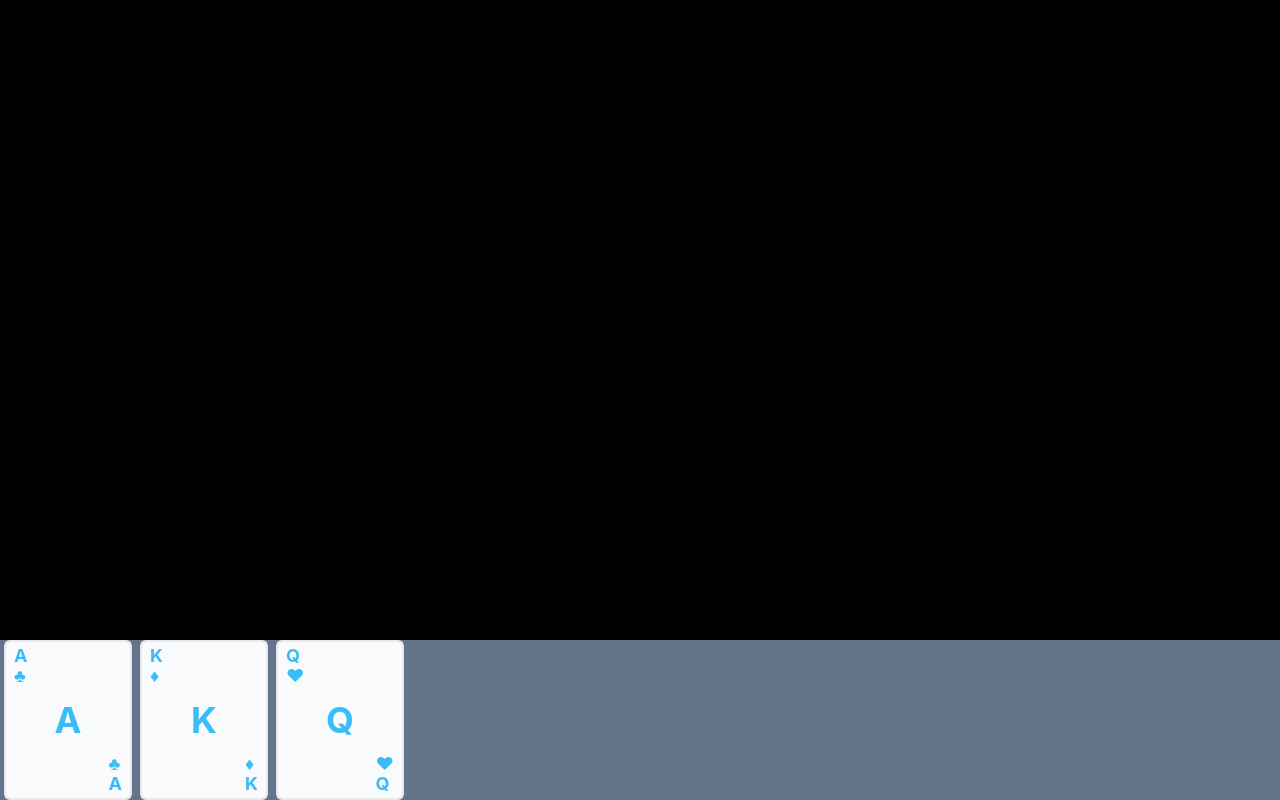
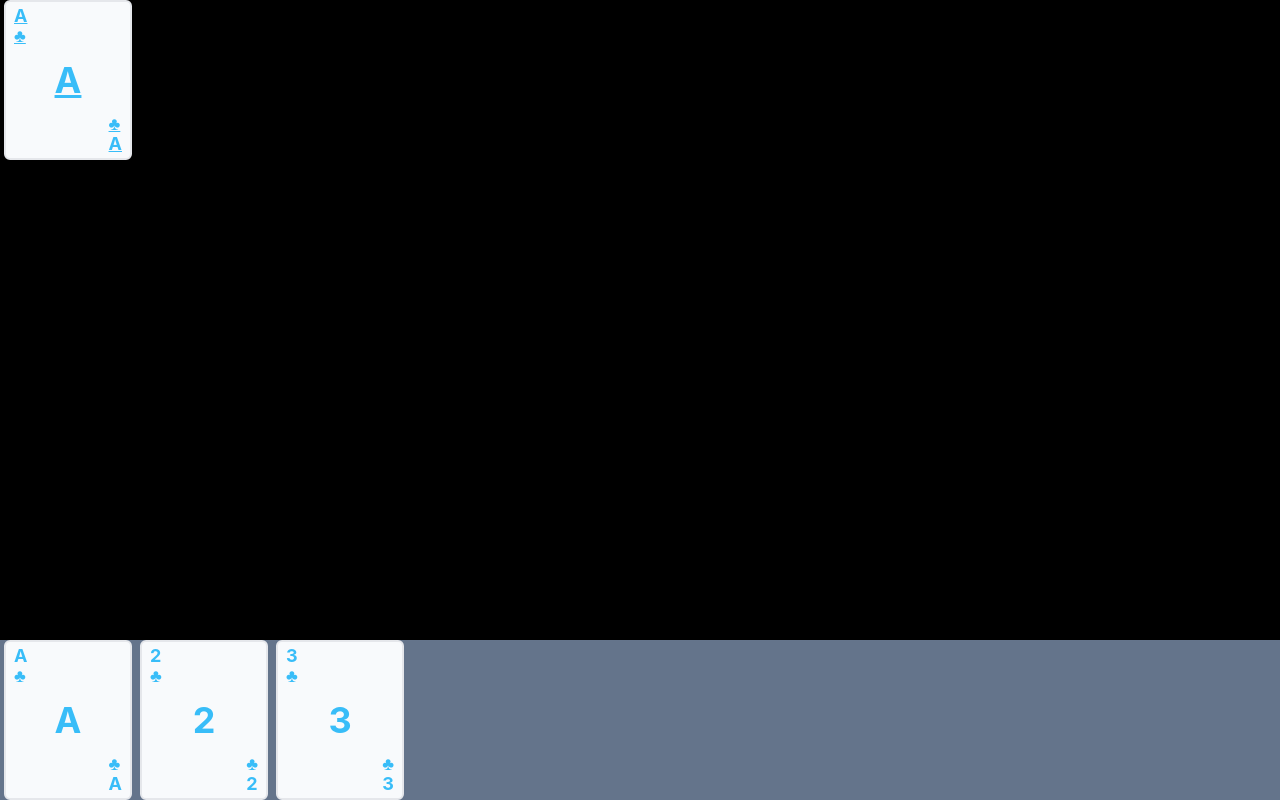
Before and after one commit to tfritzy/aces-web, a React (Create React App) app: page / in a window 1280 px wide. Built offline with nearby package versions, Linux system fonts and the light colour scheme.

Commit message:
Tinkering with card movement

```diff
--- a/src/Board.tsx
+++ b/src/Board.tsx
@@ -1,10 +1,131 @@
-import React from "react";
+import React, { useState } from "react";
 import { Dock } from "Dock";
+import { Deck } from "Deck";
+import { Card, CardType, getCard } from "Types";
+
+export const NULL_HELD_INDEX = -3;
+export const DECK_HELD_INDEX = -2;
+export const PILE_HELD_INDEX = -1;
 
 export const Board = () => {
+  const [canPickup, setCanPickup] = React.useState<boolean>(true);
+  const [heldIndex, setHeldIndex] = React.useState<number>(NULL_HELD_INDEX);
+  const [dropSlotIndex, setDropSlotIndex] = React.useState<number | null>(null);
+  const [pile, setPile] = useState<Card[]>([
+    getCard(CardType.ACE_OF_SPADES, 0),
+    getCard(CardType.TWO_OF_SPADES, 0),
+  ]);
+  const [deck, setDeck] = useState<Card>(getCard(CardType.ACE_OF_HEARTS, 0));
+  const [heldCards, setHeldCards] = React.useState<Card[]>([
+    getCard(CardType.ACE_OF_CLUBS, 0),
+    getCard(CardType.TWO_OF_CLUBS, 1),
+    getCard(CardType.THREE_OF_CLUBS, 2),
+  ]);
+
+  const handleSetDropSlotIndex = (index: number | null) => {
+    if (!canPickup) {
+      return;
+    }
+
+    if (heldIndex == null || index == null) {
+      return;
+    }
+
+    if (index - heldIndex === 0 || index - heldIndex === 1) {
+      setDropSlotIndex(null);
+      return;
+    }
+
+    setDropSlotIndex(index);
+  };
+
+  const getDroppedCard = (heldIndex: number): Card | undefined => {
+    if (heldIndex === DECK_HELD_INDEX) {
+      return deck;
+    } else if (heldIndex === PILE_HELD_INDEX) {
+      return pile.pop();
+    } else {
+      return heldCards[heldIndex];
+    }
+  };
+
+  const cleanupInvalidCards = () => {
+    const numInvalidBeforeIndex = [];
+    let sum = 0;
+    for (let i = 0; i < heldCards.length; i++) {
+      numInvalidBeforeIndex.push(sum);
+      if (heldCards[i].type === CardType.INVALID) {
+        sum++;
+      }
+    }
+
+    const now = Date.now();
+    const invalidCards = heldCards.filter(
+      (card) =>
+        card.createdTimeMs &&
+        card.type === CardType.INVALID &&
+        now - card.createdTimeMs > 150
+    );
+    console.log("Invalid cards", JSON.stringify(invalidCards));
+    invalidCards.forEach((card) => {
+      heldCards.splice(heldCards.indexOf(card), 1);
+    });
+    setHeldCards([...heldCards]);
+
+    setCanPickup(true);
+  };
+
+  const handleDrop = (e: React.DragEvent) => {
+    e.preventDefault();
+
+    if (dropSlotIndex === null || heldIndex === null) {
+      return;
+    }
+
+    const dropCard = getDroppedCard(heldIndex);
+    if (!dropCard) {
+      return;
+    }
+
+    const indexMod = heldIndex > dropSlotIndex ? 1 : 0;
+    const dummyCard = {
+      type: CardType.INVALID,
+      deck: 0,
+      points: 0,
+      suit: 0,
+      value: 0,
+      createdTimeMs: Date.now(),
+    };
+    heldCards.splice(dropSlotIndex, 0, dropCard);
+    heldCards[heldIndex + indexMod] = dummyCard;
+
+    setHeldCards([...heldCards]);
+    setDropSlotIndex(null);
+    setHeldIndex(NULL_HELD_INDEX);
+    setCanPickup(false);
+
+    setTimeout(cleanupInvalidCards, 200);
+  };
+
+  const handleSetHeldIndex = (index: number) => {
+    if (!canPickup) {
+      return;
+    }
+
+    setHeldIndex(index);
+  };
+
   return (
     <div className="w-full h-full" id="board">
-      <Dock />
+      <Deck heldIndex={heldIndex} setHeldIndex={setHeldIndex} />
+      <Dock
+        heldIndex={heldIndex}
+        setHeldIndex={handleSetHeldIndex}
+        onDrop={handleDrop}
+        cards={heldCards}
+        dropSlotIndex={dropSlotIndex}
+        setDropSlotIndex={handleSetDropSlotIndex}
+      />
     </div>
   );
 };
--- /dev/null
+++ b/src/Deck.tsx
@@ -0,0 +1,21 @@
+import React from "react";
+
+import { DECK_HELD_INDEX } from "Board";
+import { PlayingCard } from "PlayingCard";
+import { CardType, getCard } from "Types";
+
+type DeckProps = {
+  heldIndex: number;
+  setHeldIndex: (index: number) => void;
+};
+
+export const Deck = (props: DeckProps) => {
+  return (
+    <PlayingCard
+      card={getCard(CardType.ACE_OF_CLUBS, 0)}
+      index={DECK_HELD_INDEX}
+      heldIndex={props.heldIndex}
+      setHeldIndex={props.setHeldIndex}
+    />
+  );
+};
--- a/src/Dock.tsx
+++ b/src/Dock.tsx
@@ -1,107 +1,55 @@
 import * as React from "react";
-import { CardType } from "Types";
+import { Card } from "Types";
 import { PlayingCard } from "PlayingCard";
+import { NULL_HELD_INDEX } from "Board";
 
-export const Dock = () => {
-  const [heldIndex, setHeldIndex] = React.useState<number | null>(null);
-  const [dropSlotIndex, setDropSlotIndex] = React.useState<number | null>(null);
-  const [cards, setCards] = React.useState<CardType[]>([
-    CardType.ACE_OF_CLUBS,
-    CardType.KING_OF_DIAMONDS,
-    CardType.QUEEN_OF_HEARTS,
-  ]);
+type DockProps = {
+  heldIndex: number;
+  setHeldIndex: (index: number) => void;
+  cards: Card[];
+  onDrop: (e: React.DragEvent) => void;
+  dropSlotIndex: number | null;
+  setDropSlotIndex: (index: number | null) => void;
+};
 
-  const handleSetHeldIndex = (index: number | null) => {
-    if (index != null) {
-      // let numInvalidBeforeIndex = 0;
-      // let numInvalidAfterIndex = 0;
-      // cards.forEach((card, i) => {
-      //   if (card === CardType.INVALID) {
-      //     if (i <= index) {
-      //       numInvalidBeforeIndex++;
-      //     } else if (i >= index) {
-      //       numInvalidAfterIndex++;
-      //     }
-      //   }
-      // });
-
-      console.log("Cards before", cards);
-
-      // const filtered = cards.filter((card) => card !== CardType.INVALID);
-      // setCards(filtered);
-
-      setHeldIndex(index);
-    } else {
-      setHeldIndex(index);
-    }
-  };
-
-  const handleSetDropSlotIndex = (index: number | null) => {
-    if (heldIndex == null || index == null) {
-      return;
-    }
-
-    if (index - heldIndex === 0 || index - heldIndex === 1) {
-      setDropSlotIndex(null);
-      return;
-    }
-
-    setDropSlotIndex(index);
-  };
-
-  const playingCards = cards.map((card, index) => {
+export const Dock = (props: DockProps) => {
+  const playingCards = props.cards.map((card, index) => {
     return (
       <PlayingCard
         key={card + "-" + index}
         index={index}
         card={card}
-        heldIndex={heldIndex}
-        setHeldIndex={handleSetHeldIndex}
-        setDropSlotIndex={handleSetDropSlotIndex}
+        heldIndex={props.heldIndex}
+        setHeldIndex={props.setHeldIndex}
+        setDropSlotIndex={props.setDropSlotIndex}
       />
     );
   });
 
-  if (dropSlotIndex !== null) {
+  if (props.dropSlotIndex !== null) {
+    const existingCardId =
+      props.cards[props.dropSlotIndex].type +
+      "-" +
+      props.cards[props.dropSlotIndex].deck;
     playingCards.splice(
-      dropSlotIndex,
+      props.dropSlotIndex,
       0,
       <div
-        key={"drop-" + dropSlotIndex}
+        key={"drop-" + existingCardId}
         className="card-in w-32 h-40 rounded-md border-dashed border-2 p-2 mx-1"
       />
     );
   }
 
-  const handleDragOver = (e: React.DragEvent) => {
+  const handleDrag = (e: React.DragEvent) => {
     e.preventDefault();
-  };
-
-  const handleDrop = (e: React.DragEvent) => {
-    e.preventDefault();
-
-    if (dropSlotIndex === null || heldIndex === null) {
-      return;
-    }
-
-    const indexMod = heldIndex > dropSlotIndex ? 1 : 0;
-    cards.splice(dropSlotIndex, 0, CardType.INVALID);
-    cards[dropSlotIndex] = cards[heldIndex + indexMod];
-    cards[heldIndex + indexMod] = CardType.INVALID;
-    const filteredCards = cards.filter(
-      (card, i) => card !== CardType.INVALID || i === heldIndex + indexMod
-    );
-
-    setCards([...filteredCards]);
-    setDropSlotIndex(null);
-    setHeldIndex(null);
   };
 
   return (
     <div
       className="absolute bottom-0 left-0 bg-slate-500 w-full flex flex-row"
-      onDragOver={handleDragOver}
-      onDrop={handleDrop}
+      onDrop={props.onDrop}
+      onDragOver={handleDrag}
     >
       {playingCards}
     </div>
--- a/src/PlayingCard.tsx
+++ b/src/PlayingCard.tsx
@@ -2,6 +2,7 @@ import * as React from "react";
 import { CardType } from "./Types";
 import { Suit, cardMap, Card, CardValue } from "Types";
 import { transform } from "typescript";
+import { NULL_HELD_INDEX } from "Board";
 
 const getSuitIcon = (card: Card) => {
   switch (card.suit) {
@@ -83,21 +84,22 @@ const CardFace = (props: CardColProps) => {
 };
 
 type PlayingCardProps = {
-  card: CardType;
+  card: Card;
   index: number;
-  heldIndex: number | null;
-  setHeldIndex: (index: number | null) => void;
-  setDropSlotIndex: (index: number) => void;
+  heldIndex: number;
+  setHeldIndex: (index: number) => void;
+  setDropSlotIndex?: (index: number) => void;
 };
 
 export const PlayingCard = (props: PlayingCardProps) => {
+  const card = props.card;
   const isHeld = props.heldIndex === props.index;
   const handleDragStart = (e: React.DragEvent) => {
     props.setHeldIndex(props.index);
   };
 
   const handleDragEndCapture = () => {
-    props.setHeldIndex(null);
+    props.setHeldIndex(NULL_HELD_INDEX);
   };
 
   const handleDragEnter = (e: React.DragEvent) => {
@@ -105,13 +107,11 @@ export const PlayingCard = (props: PlayingCardProps) => {
     const targetCenter = targetBounds.left + targetBounds.width / 2;
     const side = e.clientX < targetCenter ? 0 : 1;
 
-    props.setDropSlotIndex(props.index + side);
+    props.setDropSlotIndex?.(props.index + side);
     e.preventDefault();
   };
 
-  const card = cardMap.get(props.card);
-
-  if (!card) {
+  if (!card || card.type == CardType.INVALID) {
     return <div className="card-out w-32 h-40"></div>;
   }
 
--- a/src/Types.tsx
+++ b/src/Types.tsx
@@ -3,6 +3,8 @@ export type Card = {
   suit: Suit;
   value: CardValue;
   points: number;
+  deck: number;
+  createdTimeMs?: number;
 };
 
 export enum CardType {
@@ -119,6 +121,7 @@ const getCards = () => {
           suit: Suit[suit],
           value: CardValue[value],
           points: valueMap[CardValue[value]],
+          deck: 0,
         });
       });
     }
@@ -131,3 +134,11 @@ export const cards = getCards();
 export const cardMap: Map<CardType, Card> = new Map(
   cards.map((card) => [card.type, card])
 );
+
+export const getCard = (card: CardType, deck: number): Card => {
+  const cardObj = cardMap.get(card);
+  return {
+    ...cardObj,
+    deck,
+  } as Card;
+};
--- a/src/index.css
+++ b/src/index.css
@@ -23,7 +23,7 @@ code {
 }
 .card-out {
   max-width: 200px;
-  animation: shrinkWidth 0.4s ease forwards;
+  animation: shrinkWidth 0.2s ease forwards;
 }
 @keyframes growWidth {
   to {
```
